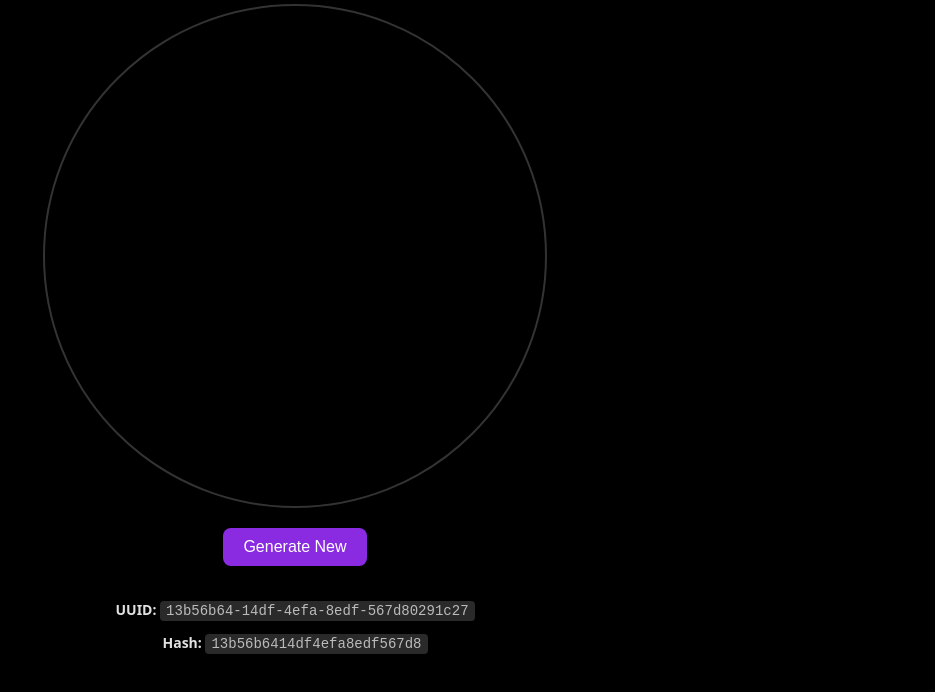
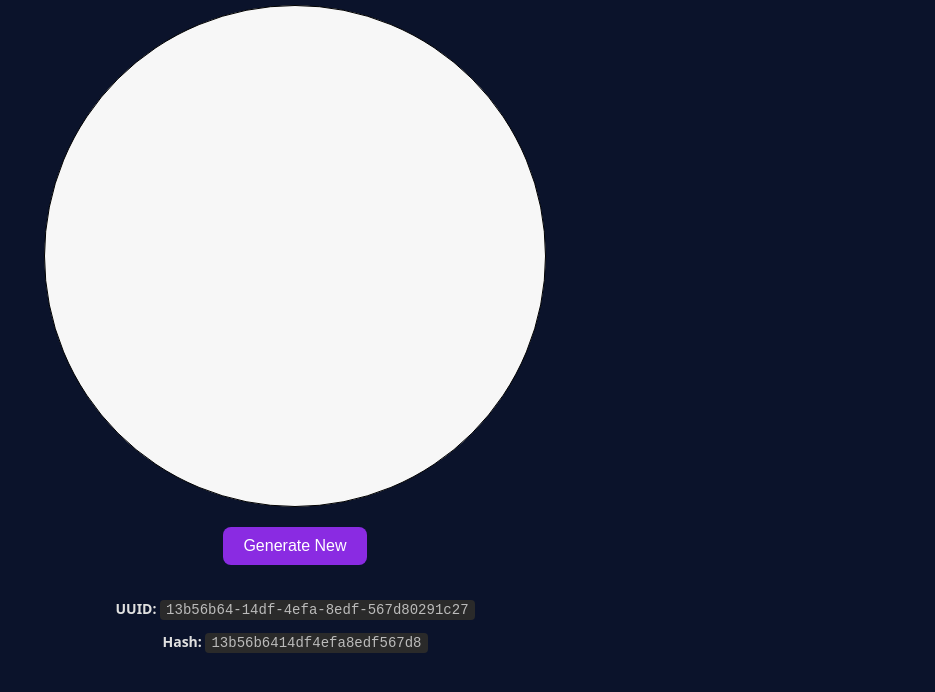
Before and after one commit to sanketnaik3-14/mandalas, a website built with Vite: page index.html in a window 1280 px wide. Shown: the part 108-800 px from the top of the page, without its empty margins (345-1280 px from the left). Built offline with nearby package versions, Linux system fonts and the light colour scheme; what two.js would draw is missing.

Commit message:
Background Change

```diff
--- a/src/main.ts
+++ b/src/main.ts
@@ -82,8 +82,8 @@ document.addEventListener('DOMContentLoaded', () => {
 
     let layers: number;
     let symmetry: number;
-    const minLayers = 7, maxLayers = 12;
-    const minSymmetry = 15, maxSymmetry = 80;
+    const minLayers = 7, maxLayers = 18;
+    const minSymmetry = 20, maxSymmetry = 80;
 
     if (prng.nextFloat() < 0.5) {
       layers = prng.nextInt(minLayers, maxLayers);
--- a/src/style.css
+++ b/src/style.css
@@ -1,7 +1,7 @@
 /* Default Light Mode */
 body {
   font-family: system-ui, -apple-system, sans-serif;
-  background-color: #ffffff;
+  background-color: #FAF9F6;
   color: #1a1a1a;
   display: grid;
   place-items: center;
@@ -12,7 +12,7 @@ body {
 
 /* Dark Mode Styles */
 body.dark-mode {
-  background-color: #000000;
+  background-color: #0B132B;
   color: #e0e0e0;
 }
 
@@ -34,16 +34,16 @@ body.dark-mode .info-display code {
   display: grid;
   place-items: center;
 
-  background-color: #ffffff;
+  background-color: #1C1C1E;
   /* A soft, light beige for Light Mode */
-  border: 2px solid #333;
+  border: 2px solid #FFFFFF;
   transition: background-color 0.3s;
 }
 
 body.dark-mode #mandala-canvas {
-  background-color: #000000;
+  background-color: #F7F7F7;
   /* A slightly softer black for Dark Mode */
-  border: px solid #DCDCDC;
+  border: 1px solid #000000;
   /* --- END NEW --- */
 }
 
```
